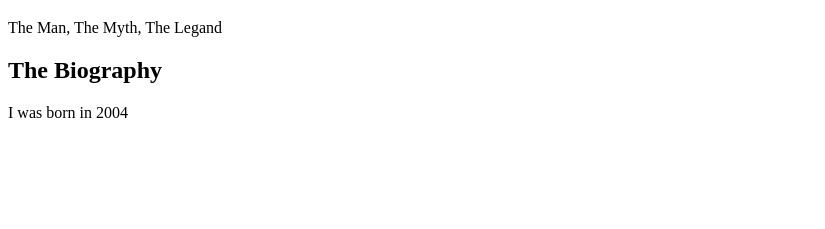
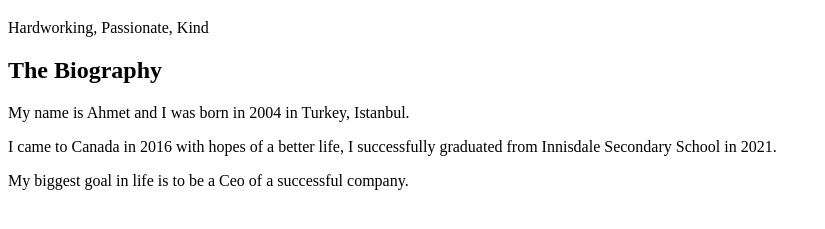
Before and after one commit to Ahmet-b-o/lab-01, a plain HTML site: page index.html in a window 1280 px wide. Shown: the part 61-290 px from the top of the page, without its empty margins (0-825 px from the left). Drawn offline with Linux system fonts and the light colour scheme.

Commit message:
Added 3 paragraphs

```diff
--- a/index.html
+++ b/index.html
@@ -1,22 +1,31 @@
 <!DOCTYPE html>
 <html lang="en">
+
 <head>
     <meta charset="UTF-8">
     <meta http-equiv="X-UA-Compatible" content="IE=edge">
     <meta name="viewport" content="width=device-width, initial-scale=1.0">
     <title>Ahmet Oral - Biography</title>
 </head>
+
 <body>
     <header>
         <h1>Ahmet Oral - Biography</h1>
-            <p>The Man, The Myth, The Legand</p>
+        <p>Hardworking, Passionate, Kind</p>
     </header>
 
     <section>
         <h2>The Biography</h2>
         <p>
-                I was born in 2004
+            My name is Ahmet and I was born in 2004 in Turkey, Istanbul.
+        </p>
+        <p>
+            I came to Canada in 2016 with hopes of a better life, I successfully graduated from Innisdale Secondary School in 2021.
+        </p>
+        <p>
+            My biggest goal in life is to be a Ceo of a successful company.
         </p>
     </section>
 </body>
+
 </html>
```
Lines whose indentation alone changed are shown as unchanged.
